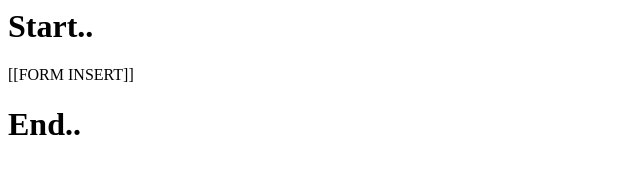
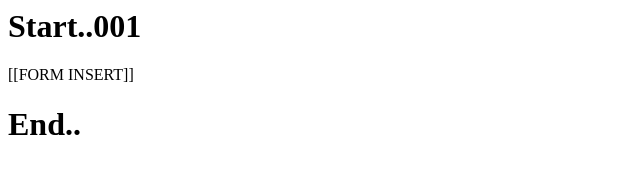
Before and after one commit to j403/test, a plain HTML site: page dummy.html in a window 1280 px wide. Shown: the full height of the page, 0-640 px from the left. Drawn offline with Linux system fonts and the light colour scheme.

Commit message:
Update dummy.html

```diff
--- a/dummy.html
+++ b/dummy.html
@@ -7,7 +7,7 @@
   </style>
   </head>
   <body>
-   <h1>Start..</h1>
+   <h1>Start..001</h1>
    [[FORM INSERT]]
    <h1>End..</h1>
   </body>
```
